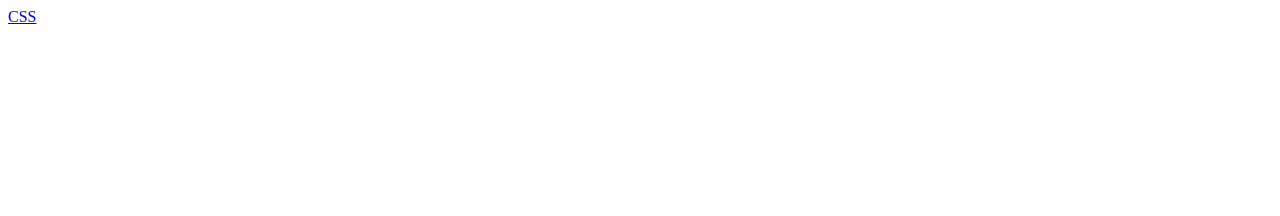
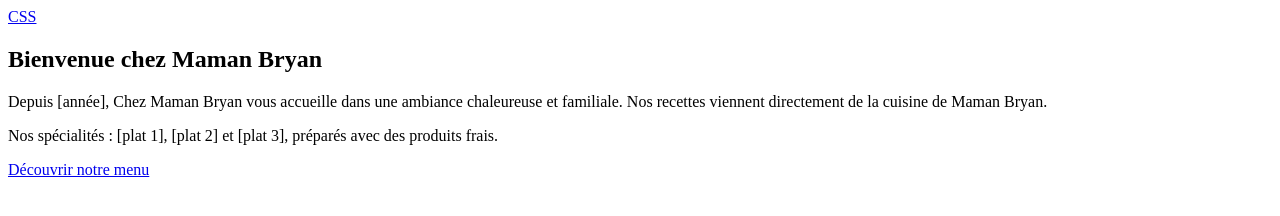
Before and after one commit to fernand-crypto/mon-cv, a plain HTML site: page index.html in a window 1280 px wide. Drawn offline with Linux system fonts and the light colour scheme.

Commit message:
mise en place de la section description

```diff
--- a/index.html
+++ b/index.html
@@ -7,5 +7,26 @@
 </head>
 <body>
     <a href="style.css">CSS</a>
+    <section id="description">
+    <!-- <section> : un bloc de contenu avec un thème précis -->
+    <h2>Bienvenue chez Maman Bryan</h2>
+    <!-- <h2> : sous-titre de la section (le <h1> est déjà dans le header) -->
+
+    <p>
+        Depuis [année], Chez Maman Bryan vous accueille dans une ambiance
+        chaleureuse et familiale. Nos recettes viennent directement de la
+        cuisine de Maman Bryan.
+    </p>
+    <!-- Histoire + ambiance -->
+
+    <p>
+        Nos spécialités : [plat 1], [plat 2] et [plat 3], préparés avec des
+        produits frais.
+    </p>
+    <!-- Plats phares + point fort -->
+
+    <a href="menu.html">Découvrir notre menu</a>
+    <!-- Invitation à agir : lien vers la page menu -->
+</section>
 </body>
 </html>
```
